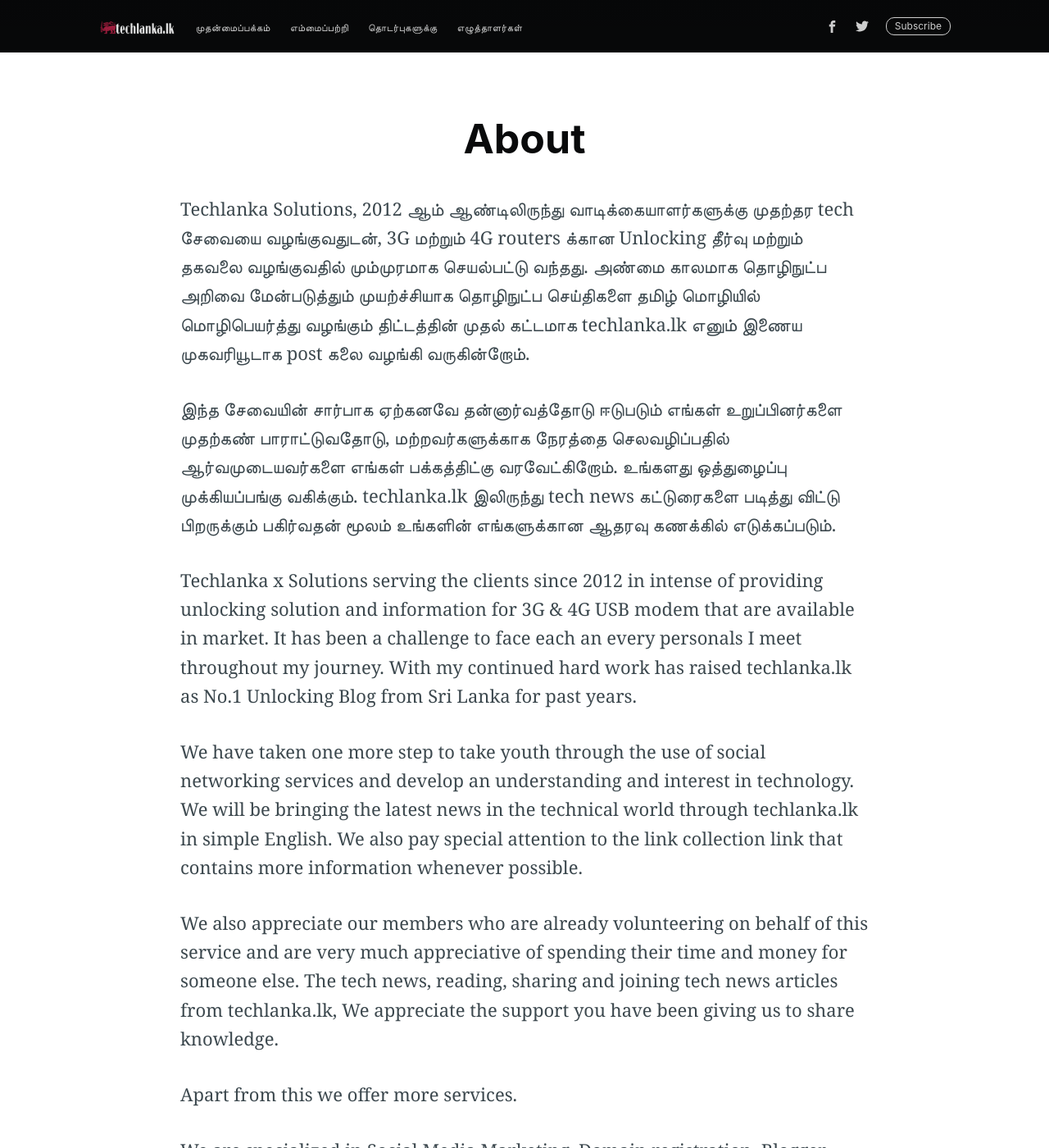
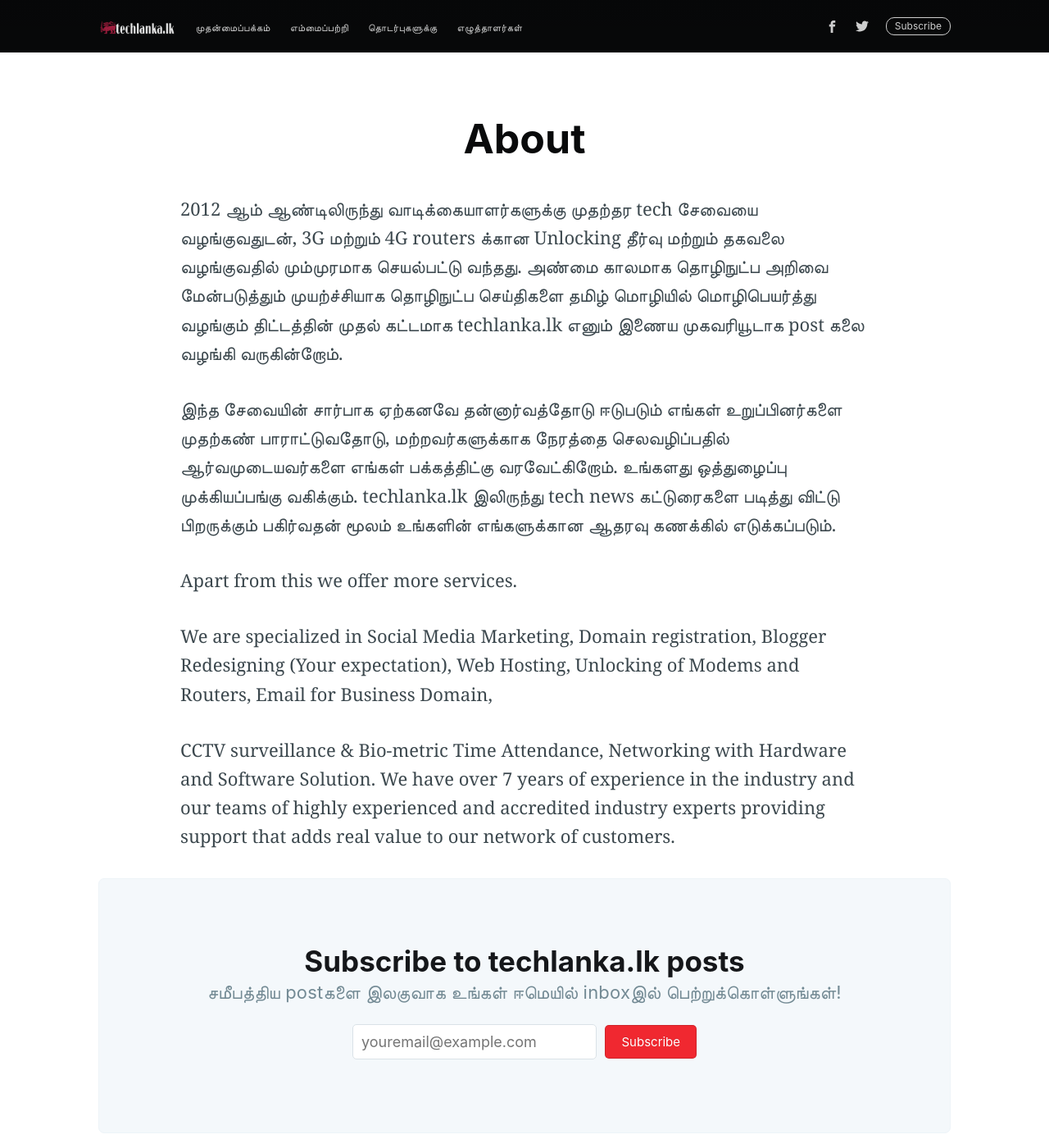
Before and after one commit to techlanka/blog, a Jekyll site: the page built from about/index.md, in a window 1280 px wide and 1400 px high. Shown: the whole window at 82% size. Built offline with Jekyll 4.4.1, drawn with Linux system fonts in a browser that asks for light colours; nearby versions of some CDN libraries; comment, search, counter and statistics services are not loaded.

Commit message:
Update index.md

```diff
--- a/about/index.md
+++ b/about/index.md
@@ -8,15 +8,9 @@
 subclass: 'post page'
 ---
 
-Techlanka Solutions, 2012 ஆம் ஆண்டிலிருந்து வாடிக்கையாளர்களுக்கு முதற்தர tech சேவையை வழங்குவதுடன், 3G மற்றும் 4G routers க்கான Unlocking தீர்வு மற்றும் தகவலை வழங்குவதில் மும்முரமாக செயல்பட்டு வந்தது. அண்மை காலமாக தொழிநுட்ப அறிவை மேன்படுத்தும் முயற்ச்சியாக தொழிநுட்ப செய்திகளை தமிழ் மொழியில்  மொழிபெயர்த்து வழங்கும் திட்டத்தின் முதல் கட்டமாக techlanka.lk எனும் இணைய முகவரியூடாக post கலை வழங்கி வருகின்றோம்.
+2012 ஆம் ஆண்டிலிருந்து வாடிக்கையாளர்களுக்கு முதற்தர tech சேவையை வழங்குவதுடன், 3G மற்றும் 4G routers க்கான Unlocking தீர்வு மற்றும் தகவலை வழங்குவதில் மும்முரமாக செயல்பட்டு வந்தது. அண்மை காலமாக தொழிநுட்ப அறிவை மேன்படுத்தும் முயற்ச்சியாக தொழிநுட்ப செய்திகளை தமிழ் மொழியில்  மொழிபெயர்த்து வழங்கும் திட்டத்தின் முதல் கட்டமாக techlanka.lk எனும் இணைய முகவரியூடாக post கலை வழங்கி வருகின்றோம்.
 
 இந்த சேவையின் சார்பாக ஏற்கனவே தன்னார்வத்தோடு ஈடுபடும் எங்கள் உறுப்பினர்களை முதற்கண் பாராட்டுவதோடு, மற்றவர்களுக்காக நேரத்தை செலவழிப்பதில் ஆர்வமுடையவர்களை எங்கள் பக்கத்திட்கு வரவேட்கிறோம். உங்களது ஒத்துழைப்பு முக்கியப்பங்கு வகிக்கும். techlanka.lk இலிருந்து tech news கட்டுரைகளை படித்து விட்டு பிறருக்கும் பகிர்வதன் மூலம் உங்களின் எங்களுக்கான ஆதரவு கணக்கில் எடுக்கப்படும்.
-
-Techlanka x Solutions serving the clients since 2012 in intense of providing unlocking solution and information for 3G & 4G USB modem that are available in market. It has been a challenge to face each an every personals I meet throughout my journey. With my continued hard work has raised techlanka.lk as No.1 Unlocking Blog from Sri Lanka for past years.
-
-We have taken one more step to take youth through the use of social networking services and develop an understanding and interest in technology. We will be bringing the latest news in the technical world through techlanka.lk in simple English. We also pay special attention to the link collection link that contains more information whenever possible.
-
-We also appreciate our members who are already volunteering on behalf of this service and are very much appreciative of spending their time and money for someone else. The tech news, reading, sharing and joining tech news articles from techlanka.lk, We appreciate the support you have been giving us to share knowledge.
 
 Apart from this we offer more services.
 
```
